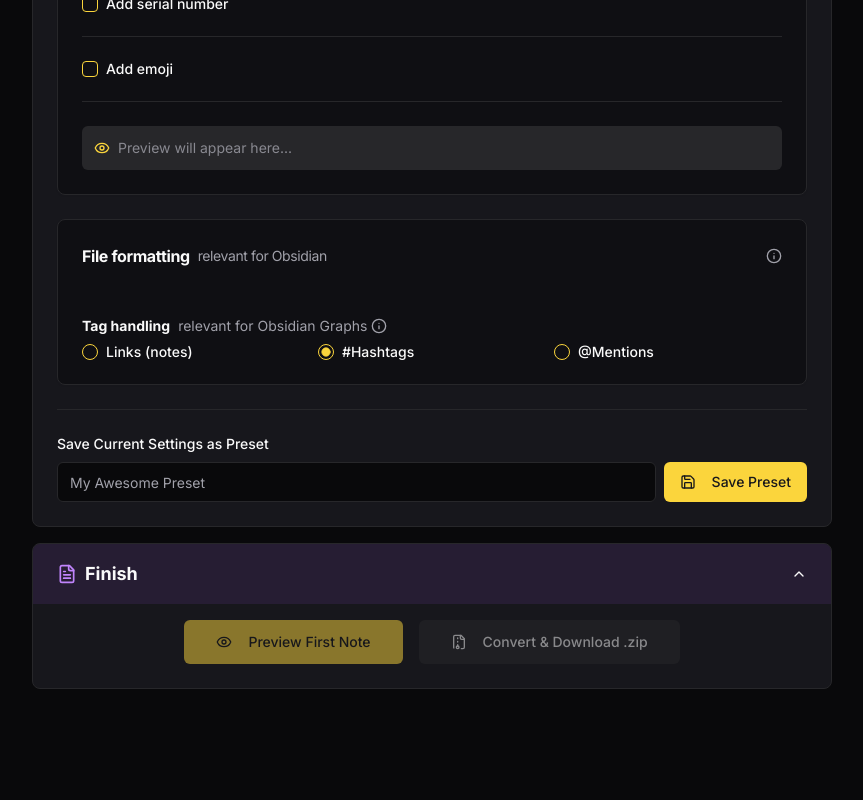
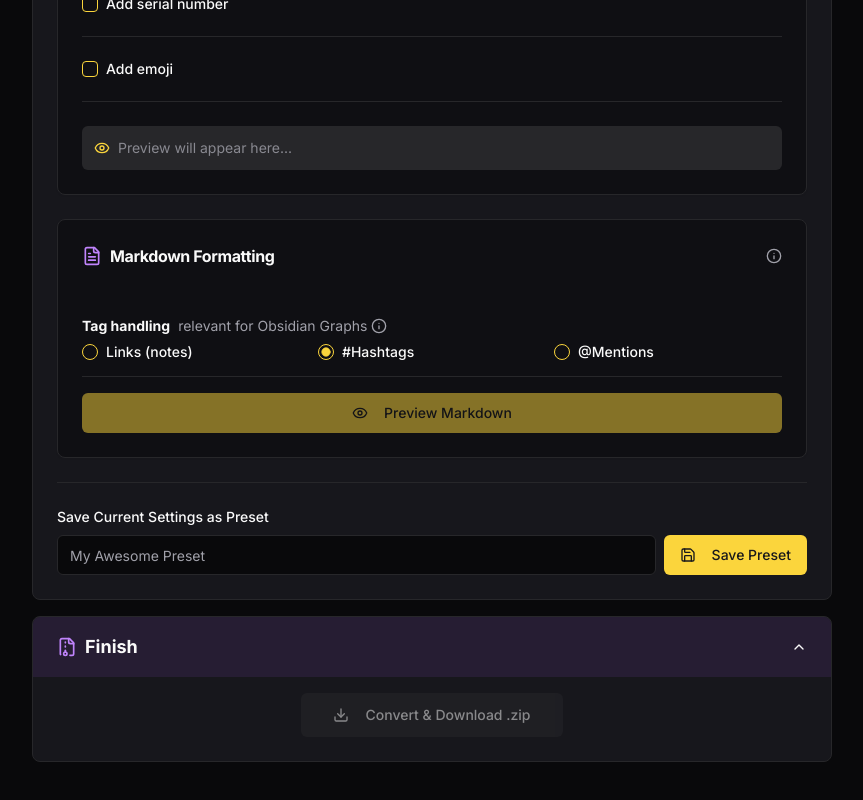
Before and after one commit to chris-obe/KeepToMD, a Next.js app: page / in a window 1280 px wide. Shown: the part 1296-2096 px from the top of the page, without its empty margins (208-1071 px from the left). Before the commit the page ends 2049 px from the top, so only its background shows below. Built offline with nearby package versions, Linux system fonts and the light colour scheme.

Commit message:
feat(presets): Add UI for saving and loading file naming presets

```diff
--- a/src/components/feature/file-processing-area.tsx
+++ b/src/components/feature/file-processing-area.tsx
@@ -712,7 +712,7 @@ export function FileProcessingArea() {
               How would you like to proceed?
             </AlertDialogDescription>
           </AlertDialogHeader>
-          <AlertDialogFooter>
+          <AlertDialogFooter className="flex-row justify-end gap-2">
             <Button variant="secondary" onClick={() => handleDuplicateDialogAction('all')}>
                 Convert All Again
             </Button>
@@ -785,7 +785,7 @@ export function FileProcessingArea() {
                   <TooltipProvider>
                     <Tooltip>
                       <TooltipTrigger asChild>
-                        <Button variant="destructive" size="icon" onClick={handleDeletePreset}>
+                        <Button variant="destructive" size="icon" onClick={() => handleDeletePreset(selectedPreset)}>
                           <Trash2 className="h-4 w-4" />
                         </Button>
                       </TooltipTrigger>
@@ -1016,8 +1016,8 @@ export function FileProcessingArea() {
             <Card className="bg-background/50">
                  <CardHeader>
                     <CardTitle className="flex items-center text-base">
-                        File formatting
-                        <span className="ml-2 text-sm font-normal text-muted-foreground">relevant for Obsidian</span>
+                        <FileText className="mr-2 h-5 w-5 text-purple-400" />
+                        Markdown Formatting
                         <div className="flex-grow" />
                         <InfoTooltip>Options for how content is formatted inside the markdown files.</InfoTooltip>
                     </CardTitle>
@@ -1040,6 +1040,52 @@ export function FileProcessingArea() {
                             </div>
                         </RadioGroup>
                     </div>
+                    <Separator />
+                     <Dialog>
+                        <DialogTrigger asChild>
+                            <Button id="preview-dialog-trigger" className="w-full" onClick={handlePreviewClick} disabled={isLoading || htmlFiles.length === 0}>
+                                {isLoading && convertedFiles.length === 0 ? <Loader2 className="mr-2 h-5 w-5 animate-spin" /> : <Eye className="mr-2 h-5 w-5" />}
+                                {isLoading && convertedFiles.length === 0 ? 'Processing...' : 'Preview Markdown'}
+                            </Button>
+                        </DialogTrigger>
+                        <DialogContent className="max-w-4xl h-[80vh] flex flex-col">
+                            <DialogHeader>
+                                <DialogTitle>Conversion Preview</DialogTitle>
+                            </DialogHeader>
+                            <div className="flex-grow grid grid-cols-3 gap-4 overflow-hidden">
+                                <ScrollArea className="col-span-1 border rounded-lg">
+                                    <div className="p-4">
+                                    {convertedFiles.map((file, index) => (
+                                        <div key={index}>
+                                            <button onClick={() => setPreviewFile(file)} className={`w-full text-left p-2 rounded-md ${previewFile?.originalPath === file.originalPath ? 'bg-accent' : ''}`}>
+                                                <p className="font-semibold truncate">{file.newPath}</p>
+                                                <p className="text-xs text-muted-foreground truncate">{file.originalPath}</p>
+                                            </button>
+                                        </div>
+                                    ))}
+                                    </div>
+                                </ScrollArea>
+                                <ScrollArea className="col-span-2 border rounded-lg">
+                                    {previewFile ? (
+                                        <div className="p-4">
+                                            <div className="prose dark:prose-invert max-w-none prose-p:my-2 prose-h1:mb-4 prose-h1:mt-2 prose-h2:mb-3 prose-h2:mt-1.5 prose-h3:mb-2 prose-h3:mt-1 font-body text-foreground">
+                                              {renderMarkdownContent(previewFile.content)}
+                                            </div>
+                                        </div>
+                                    ) : (
+                                        <div className="flex items-center justify-center h-full text-muted-foreground">
+                                            <p>Select a file to preview</p>
+                                        </div>
+                                    )}
+                                </ScrollArea>
+                            </div>
+                            <div className="flex justify-end gap-2 pt-4">
+                                {previewFile && <Button variant="outline" onClick={() => downloadFile({newPath: previewFile.newPath, content: previewFile.content})}>Download Selected</Button>}
+                                <Button onClick={() => downloadAllAsZip(convertedFiles)}>Download All Previewed as .zip</Button>
+                            </div>
+                        </DialogContent>
+                     </Dialog>
+
                 </CardContent>
             </Card>
             <div className="space-y-2 pt-6 border-t">
@@ -1065,59 +1111,14 @@ export function FileProcessingArea() {
         <AccordionItem value="item-3" className="border rounded-lg bg-card overflow-hidden">
           <AccordionTrigger className="px-6 py-4 text-lg font-semibold bg-purple-500/10 hover:no-underline [&[data-state=open]>svg]:-rotate-180">
              <div className="flex items-center gap-2">
-                <FileText className="h-5 w-5 text-purple-400" />
+                <FileArchive className="h-5 w-5 text-purple-400" />
                 <span>Finish</span>
             </div>
           </AccordionTrigger>
           <AccordionContent className="px-6 pt-4 pb-6">
              <div className="flex flex-col sm:flex-row gap-4 justify-center items-center">
-                 <Dialog>
-                    <DialogTrigger asChild>
-                        <Button id="preview-dialog-trigger" size="lg" className="w-full sm:w-auto" onClick={handlePreviewClick} disabled={isLoading || htmlFiles.length === 0}>
-                            {isLoading && convertedFiles.length === 0 ? <Loader2 className="mr-2 h-5 w-5 animate-spin" /> : <Eye className="mr-2 h-5 w-5" />}
-                            {isLoading && convertedFiles.length === 0 ? 'Processing...' : 'Preview First Note'}
-                        </Button>
-                    </DialogTrigger>
-                    <DialogContent className="max-w-4xl h-[80vh] flex flex-col">
-                        <DialogHeader>
-                            <DialogTitle>Conversion Preview</DialogTitle>
-                        </DialogHeader>
-                        <div className="flex-grow grid grid-cols-3 gap-4 overflow-hidden">
-                            <ScrollArea className="col-span-1 border rounded-lg">
-                                <div className="p-4">
-                                {convertedFiles.map((file, index) => (
-                                    <div key={index}>
-                                        <button onClick={() => setPreviewFile(file)} className={`w-full text-left p-2 rounded-md ${previewFile?.originalPath === file.originalPath ? 'bg-accent' : ''}`}>
-                                            <p className="font-semibold truncate">{file.newPath}</p>
-                                            <p className="text-xs text-muted-foreground truncate">{file.originalPath}</p>
-                                        </button>
-                                    </div>
-                                ))}
-                                </div>
-                            </ScrollArea>
-                            <ScrollArea className="col-span-2 border rounded-lg">
-                                {previewFile ? (
-                                    <div className="p-4">
-                                        <div className="prose prose-invert max-w-none prose-p:my-2 prose-h1:mb-4 prose-h1:mt-2 prose-h2:mb-3 prose-h2:mt-1.5 prose-h3:mb-2 prose-h3:mt-1 font-body text-foreground">
-                                          {renderMarkdownContent(previewFile.content)}
-                                        </div>
-                                    </div>
-                                ) : (
-                                    <div className="flex items-center justify-center h-full text-muted-foreground">
-                                        <p>Select a file to preview</p>
-                                    </div>
-                                )}
-                            </ScrollArea>
-                        </div>
-                        <div className="flex justify-end gap-2 pt-4">
-                            {previewFile && <Button variant="outline" onClick={() => downloadFile({newPath: previewFile.newPath, content: previewFile.content})}>Download Selected</Button>}
-                            <Button onClick={() => downloadAllAsZip(convertedFiles)}>Download All Previewed as .zip</Button>
-                        </div>
-                    </DialogContent>
-                 </Dialog>
-
                 <Button size="lg" variant="secondary" className="w-full sm:w-auto" onClick={() => startConversion(htmlFiles, false)} disabled={isLoading || htmlFiles.length === 0}>
-                    {isLoading ? <Loader2 className="mr-2 h-5 w-5 animate-spin" /> : <FileArchive className="mr-2 h-5 w-5" />}
+                    {isLoading ? <Loader2 className="mr-2 h-5 w-5 animate-spin" /> : <Download className="mr-2 h-5 w-5" />}
                     {isLoading ? 'Processing...' : 'Convert & Download .zip'}
                 </Button>
             </div>
```
